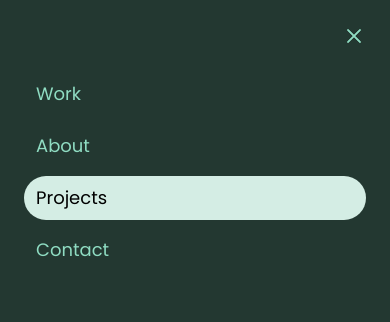
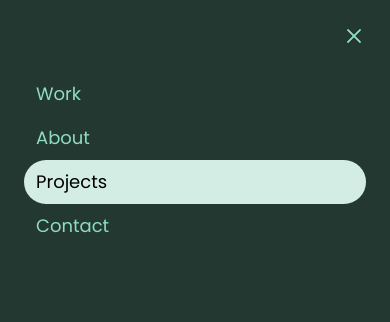
Before and after one commit to surya304/portfolio, a Next.js app: page /projects in a window 390 px wide. Both pictures are taken after a click on the button "Open main menu". Shown: the top 322 px of the page. Built offline with nearby package versions, Linux system fonts and the light colour scheme; a web font is replaced by a local one.

Commit message:
changed linking

```diff
--- a/components/Navigation.js
+++ b/components/Navigation.js
@@ -2,6 +2,7 @@ import React from 'react';
 import { Bars3Icon, XMarkIcon } from '@heroicons/react/24/outline'
 import { Dialog } from '@headlessui/react'
 import { useState } from 'react'
+import Link from 'next/link'
 
 
 function Navigation({ navigation }) {
@@ -77,11 +78,23 @@ function Navigation({ navigation }) {
                         <div className="-my-6 divide-y divide-gray-500/10">
                             <div className="space-y-2 py-6">
                                 {navigation.map((item) => (
-                                    <a
+                                    // <a
+                                    //     key={item.name}
+                                    //     href={item.href}
+
+                                    //     className={classNames(
+                                    //         item.current ? 'custom-selected text-black' : 'custom-text-color hover:text-black',
+                                    //         'rounded-full px-3 py-2 text-lg font-medium block'
+                                    //     )}
+                                    //     aria-current={item.current ? 'page' : undefined}
+                                    // >
+                                    //     {item.name}
+                                    // </a>
+                                    <Link
   key={item.name}
   href={item.href}
-                                        // className="-mx-3 block rounded-lg px-3 py-2 text-base font-semibold leading-7 custom-text-color"
-
+>
+  <a
     className={classNames(
       item.current ? 'custom-selected text-black' : 'custom-text-color hover:text-black',
       'rounded-full px-3 py-2 text-lg font-medium block'
@@ -90,6 +103,7 @@ function Navigation({ navigation }) {
   >
     {item.name}
   </a>
+</Link>
                                 ))}
                             </div>
 
--- a/pages/index.js
+++ b/pages/index.js
@@ -41,7 +41,6 @@ export default function Example() {
     anchor.setAttribute('download', '');
     document.body.appendChild(anchor);
     anchor.click();
-    console.log("t")
     anchor.parentNode.removeChild(anchor);
   }
 
```
Lines whose indentation alone changed are shown as unchanged.
